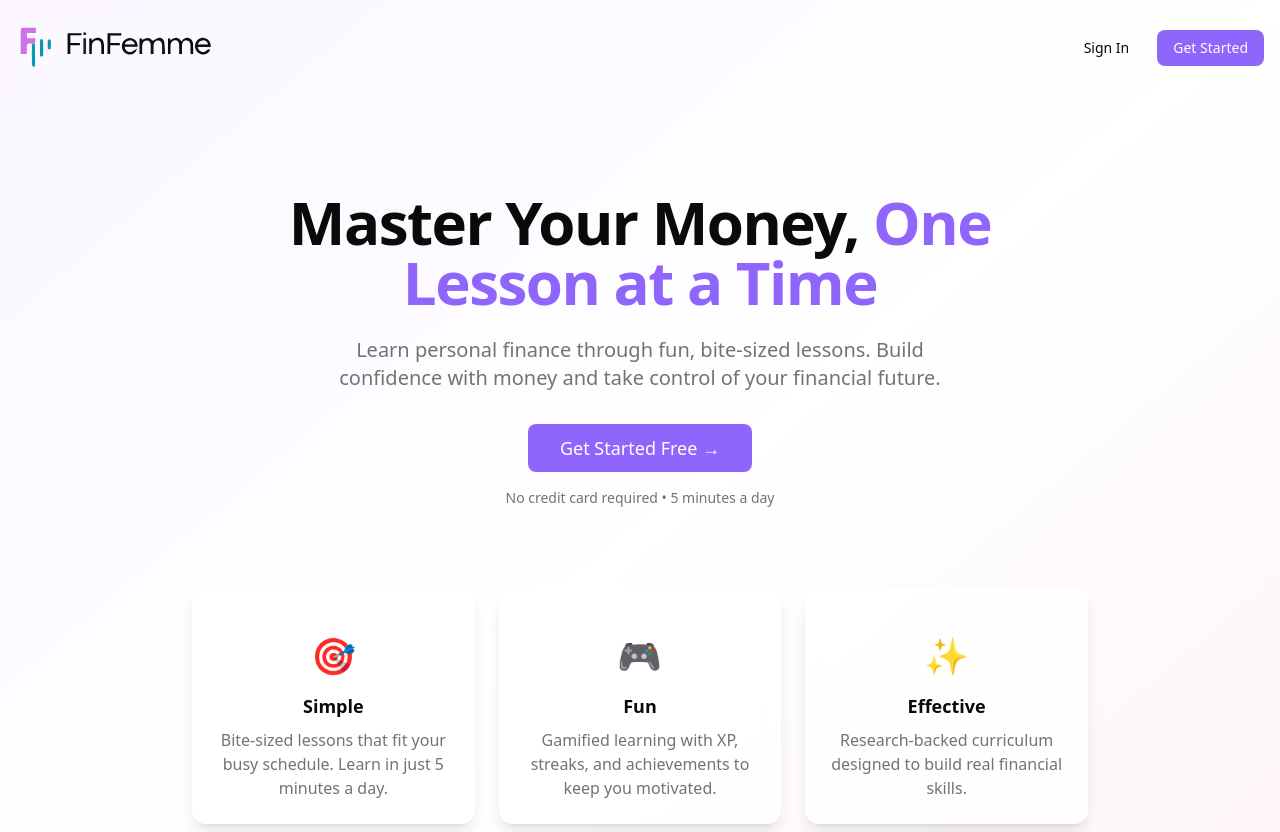
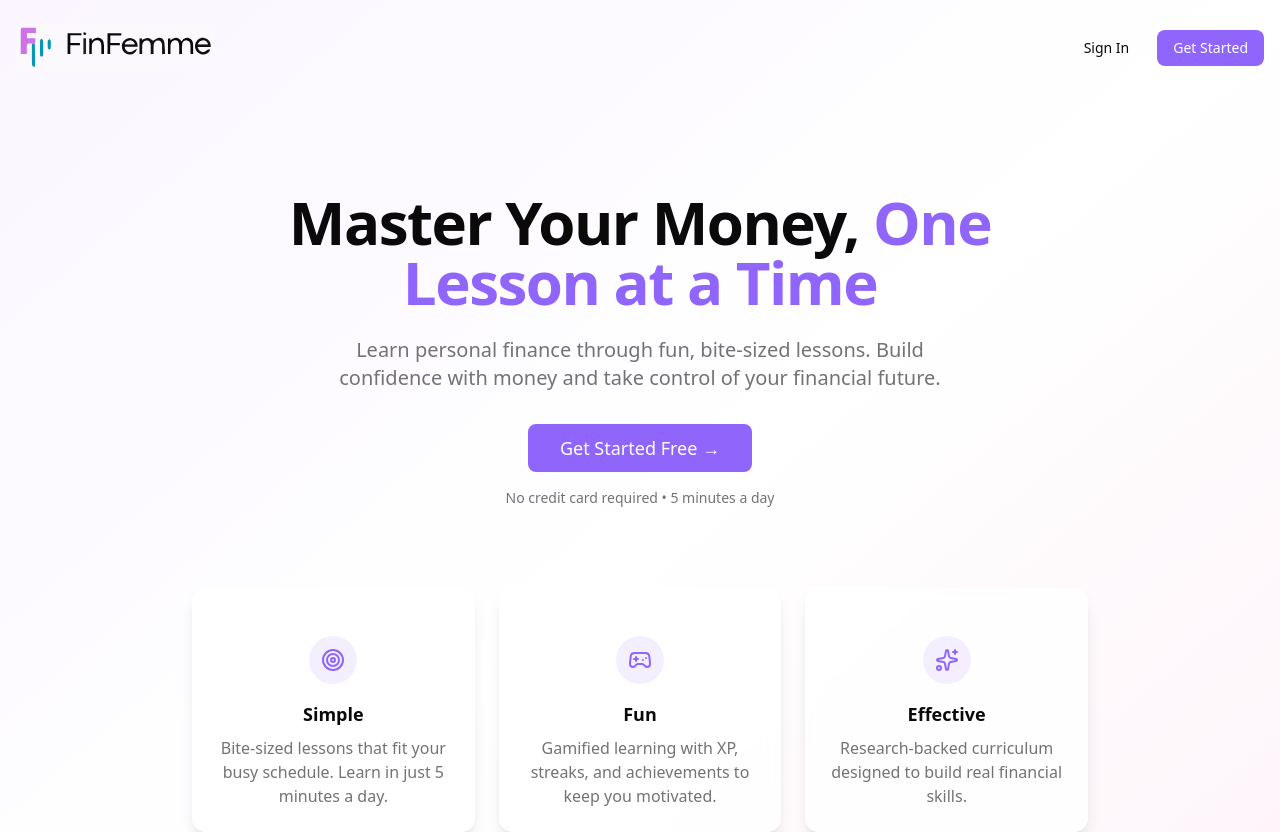
Before and after one commit to aadils29/hackviolet26, a Next.js app: page / in a window 1280 px wide. Shown: the top 832 px of the page. Built offline with nearby package versions, Linux system fonts and the light colour scheme.

Commit message:
revise emojis on landing page

```diff
--- a/src/app/page.tsx
+++ b/src/app/page.tsx
@@ -1,6 +1,7 @@
 import Link from "next/link";
 import { Button } from "@/components/ui/button";
 import { Card, CardContent } from "@/components/ui/card";
+import { Target, Gamepad2, Sparkles } from "lucide-react";
 
 export default function LandingPage() {
   return (
@@ -47,7 +48,9 @@ export default function LandingPage() {
         <div className="grid md:grid-cols-3 gap-6 mt-20 max-w-4xl mx-auto">
           <Card className="border-0 shadow-lg bg-white/80 backdrop-blur">
             <CardContent className="pt-6 text-center">
-              <div className="text-4xl mb-4">🎯</div>
+              <div className="w-12 h-12 mx-auto mb-4 rounded-full bg-primary/10 flex items-center justify-center">
+                <Target className="w-6 h-6 text-primary" />
+              </div>
               <h3 className="font-semibold text-lg mb-2">Simple</h3>
               <p className="text-muted-foreground">
                 Bite-sized lessons that fit your busy schedule. Learn in just 5
@@ -58,7 +61,9 @@ export default function LandingPage() {
 
           <Card className="border-0 shadow-lg bg-white/80 backdrop-blur">
             <CardContent className="pt-6 text-center">
-              <div className="text-4xl mb-4">🎮</div>
+              <div className="w-12 h-12 mx-auto mb-4 rounded-full bg-primary/10 flex items-center justify-center">
+                <Gamepad2 className="w-6 h-6 text-primary" />
+              </div>
               <h3 className="font-semibold text-lg mb-2">Fun</h3>
               <p className="text-muted-foreground">
                 Gamified learning with XP, streaks, and achievements to keep you
@@ -69,7 +74,9 @@ export default function LandingPage() {
 
           <Card className="border-0 shadow-lg bg-white/80 backdrop-blur">
             <CardContent className="pt-6 text-center">
-              <div className="text-4xl mb-4">✨</div>
+              <div className="w-12 h-12 mx-auto mb-4 rounded-full bg-primary/10 flex items-center justify-center">
+                <Sparkles className="w-6 h-6 text-primary" />
+              </div>
               <h3 className="font-semibold text-lg mb-2">Effective</h3>
               <p className="text-muted-foreground">
                 Research-backed curriculum designed to build real financial
```
